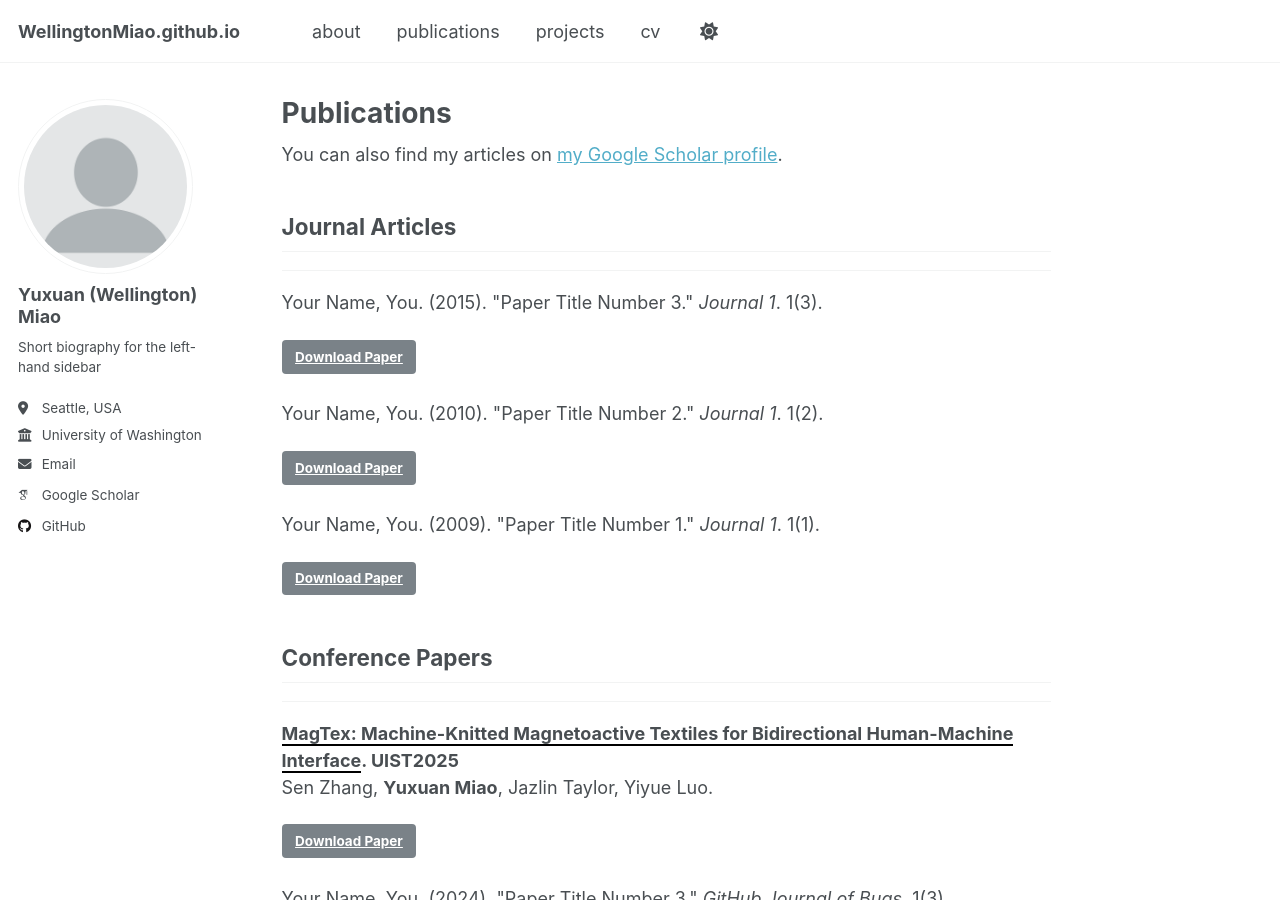
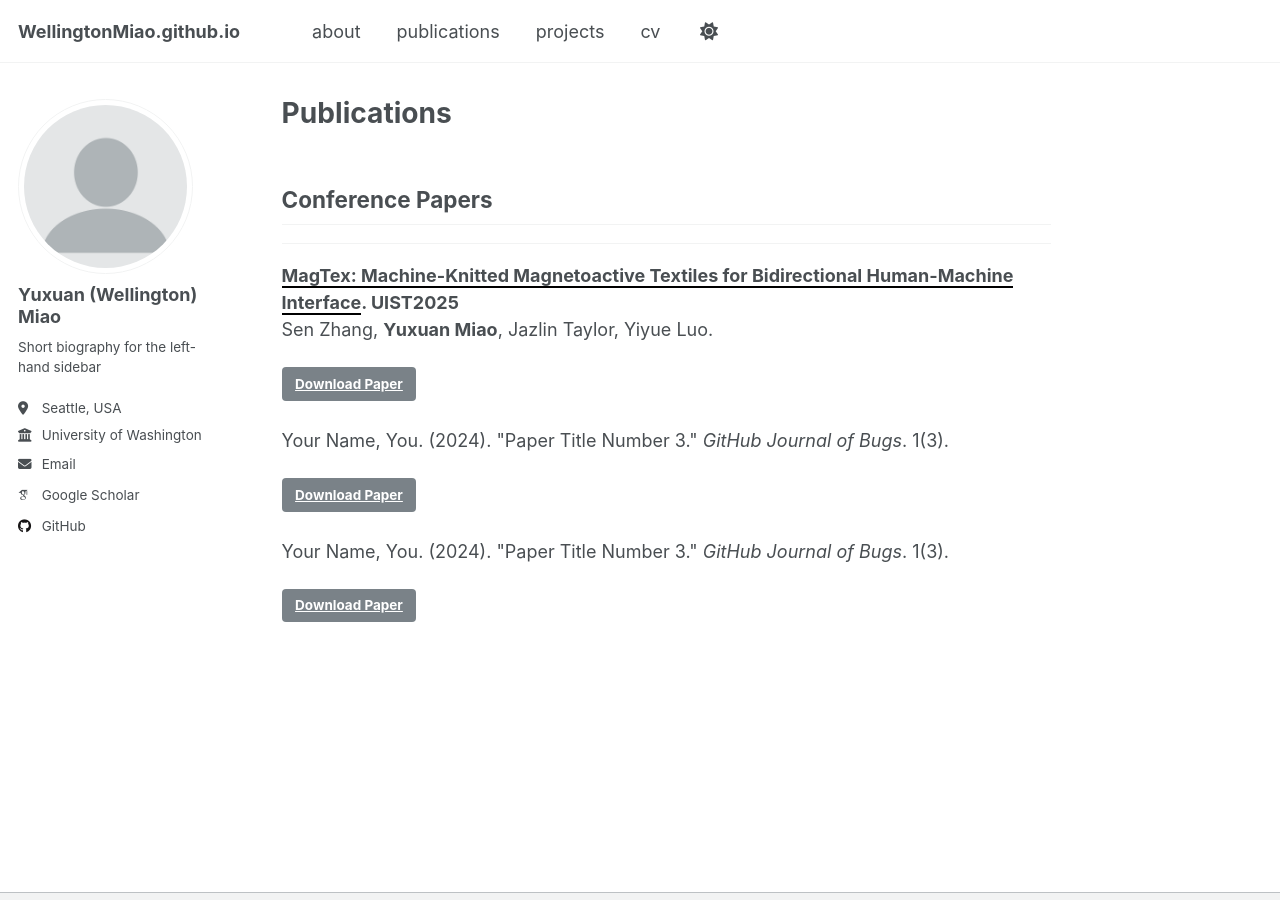
Before and after one commit to WellingtonMiao/WellingtonMiao.github.io, a Jekyll site: the page built from _pages/publications.html, in a window 1280 px wide and 900 px high. Built offline with Jekyll 4.4.1, drawn with Linux system fonts in a browser that asks for light colours; some web fonts are replaced; a script that is not in the unit is left out.

Commit message:
Update publications.html

```diff
--- a/_pages/publications.html
+++ b/_pages/publications.html
@@ -5,34 +5,18 @@ layout: single
 author_profile: true
 ---
 
-{% if site.author.googlescholar %}
-  <div class="wordwrap">You can also find my articles on <a href="{{ site.author.googlescholar }}">my Google Scholar profile</a>.</div>
-{% endif %}
-
 {% include base_path %}
 
-{% if site.publication_category %}
-  {% for category in site.publication_category %}
-    {% assign cat_key   = category[0] %}
-    {% assign cat_title = category[1].title %}
-    {% assign items = site.publications | where: "category", cat_key | sort: "date" | reverse %}
-    {% if items and items.size > 0 %}
-      <h2>{{ cat_title }}</h2>
-      <hr />
-      {% for p in items %}
-        <p>{{ p.citation | markdownify | replace: "<p>", "" | replace: "</p>", "" }}</p>
-        {% if p.paperurl %}
-          <p><a href="{{ p.paperurl }}" class="btn btn--primary" target="_blank" rel="noopener">Download Paper</a></p>
-        {% endif %}
-      {% endfor %}
-    {% endif %}
-  {% endfor %}
-{% else %}
-  {% assign items = site.publications | sort: "date" | reverse %}
+{% assign items = site.publications | where: "category", "conferences" | sort: "date" | reverse %}
+{% if items and items.size > 0 %}
+  <h2>Conference Papers</h2>
+  <hr />
   {% for p in items %}
     <p>{{ p.citation | markdownify | replace: "<p>", "" | replace: "</p>", "" }}</p>
     {% if p.paperurl %}
       <p><a href="{{ p.paperurl }}" class="btn btn--primary" target="_blank" rel="noopener">Download Paper</a></p>
     {% endif %}
   {% endfor %}
+{% else %}
+  <p>No conference publications yet.</p>
 {% endif %}
```
